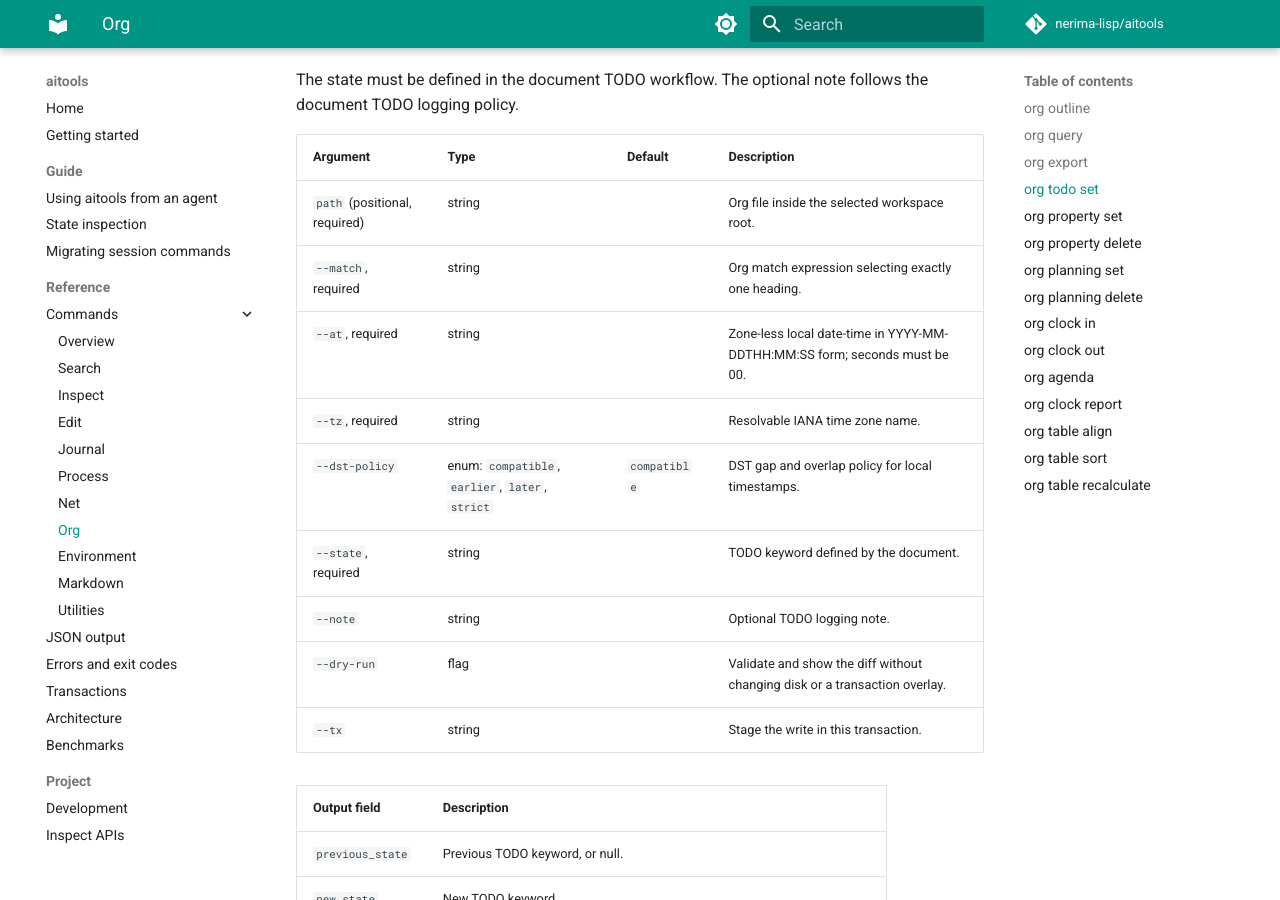
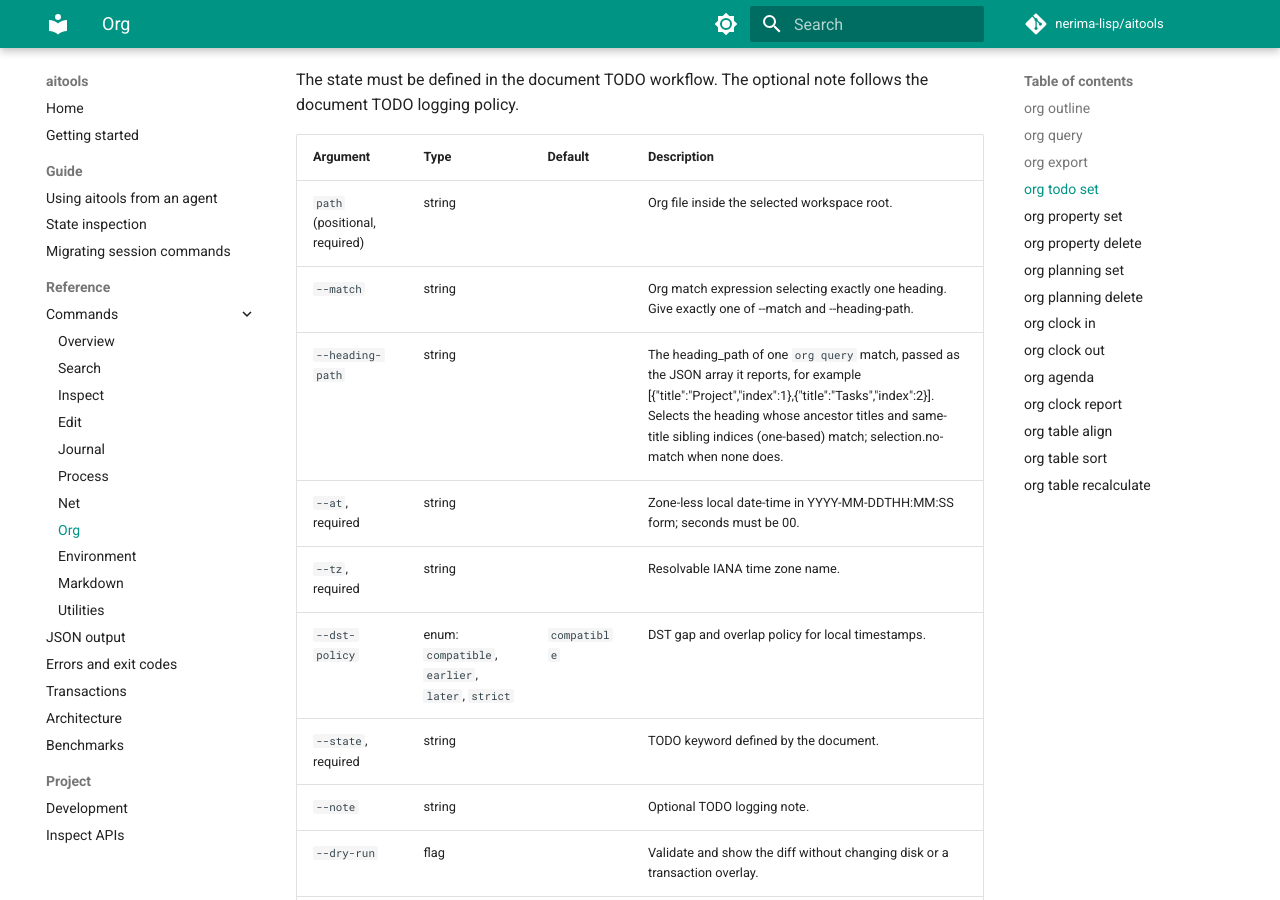
Before and after one commit to nerima-lisp/aitools, an MkDocs documentation site: the page built from docs/src/reference/commands/org.md, in a window 1280 px wide and 900 px high, scrolled down 2920 px. Built offline with MkDocs 1.6.1 and Material for MkDocs 9.7.7, drawn with Linux system fonts in a browser that asks for light colours; comment, search, counter and statistics services are not loaded; some of the changed text lies outside the part shown.

Commit message:
docs(org): regenerate the command reference for --heading-path

```diff
--- a/docs/src/reference/commands/org.md
+++ b/docs/src/reference/commands/org.md
@@ -69,7 +69,8 @@ The state must be defined in the document TODO workflow. The optional note follo
 | Argument | Type | Default | Description |
 |---|---|---|---|
 | `path` (positional, required) | string |  | Org file inside the selected workspace root. |
-| `--match`, required | string |  | Org match expression selecting exactly one heading. |
+| `--match` | string |  | Org match expression selecting exactly one heading. Give exactly one of --match and --heading-path. |
+| `--heading-path` | string |  | The heading_path of one `org query` match, passed as the JSON array it reports, for example [{"title":"Project","index":1},{"title":"Tasks","index":2}]. Selects the heading whose ancestor titles and same-title sibling indices (one-based) match; selection.no-match when none does. |
 | `--at`, required | string |  | Zone-less local date-time in YYYY-MM-DDTHH:MM:SS form; seconds must be 00. |
 | `--tz`, required | string |  | Resolvable IANA time zone name. |
 | `--dst-policy` | enum: `compatible`, `earlier`, `later`, `strict` | `compatible` | DST gap and overlap policy for local timestamps. |
@@ -101,7 +102,8 @@ Adds an unregistered property when needed. The property value must be a single l
 | Argument | Type | Default | Description |
 |---|---|---|---|
 | `path` (positional, required) | string |  | Org file inside the selected workspace root. |
-| `--match`, required | string |  | Org match expression selecting exactly one heading. |
+| `--match` | string |  | Org match expression selecting exactly one heading. Give exactly one of --match and --heading-path. |
+| `--heading-path` | string |  | The heading_path of one `org query` match, passed as the JSON array it reports, for example [{"title":"Project","index":1},{"title":"Tasks","index":2}]. Selects the heading whose ancestor titles and same-title sibling indices (one-based) match; selection.no-match when none does. |
 | `--at`, required | string |  | Zone-less local date-time in YYYY-MM-DDTHH:MM:SS form; seconds must be 00. |
 | `--tz`, required | string |  | Resolvable IANA time zone name. |
 | `--dst-policy` | enum: `compatible`, `earlier`, `later`, `strict` | `compatible` | DST gap and overlap policy for local timestamps. |
@@ -132,7 +134,8 @@ A missing property is a no-op. Duplicate same-name properties in the drawer are
 | Argument | Type | Default | Description |
 |---|---|---|---|
 | `path` (positional, required) | string |  | Org file inside the selected workspace root. |
-| `--match`, required | string |  | Org match expression selecting exactly one heading. |
+| `--match` | string |  | Org match expression selecting exactly one heading. Give exactly one of --match and --heading-path. |
+| `--heading-path` | string |  | The heading_path of one `org query` match, passed as the JSON array it reports, for example [{"title":"Project","index":1},{"title":"Tasks","index":2}]. Selects the heading whose ancestor titles and same-title sibling indices (one-based) match; selection.no-match when none does. |
 | `--at`, required | string |  | Zone-less local date-time in YYYY-MM-DDTHH:MM:SS form; seconds must be 00. |
 | `--tz`, required | string |  | Resolvable IANA time zone name. |
 | `--dst-policy` | enum: `compatible`, `earlier`, `later`, `strict` | `compatible` | DST gap and overlap policy for local timestamps. |
@@ -162,7 +165,8 @@ Accepts one active timestamp for scheduled or deadline and one inactive timestam
 | Argument | Type | Default | Description |
 |---|---|---|---|
 | `path` (positional, required) | string |  | Org file inside the selected workspace root. |
-| `--match`, required | string |  | Org match expression selecting exactly one heading. |
+| `--match` | string |  | Org match expression selecting exactly one heading. Give exactly one of --match and --heading-path. |
+| `--heading-path` | string |  | The heading_path of one `org query` match, passed as the JSON array it reports, for example [{"title":"Project","index":1},{"title":"Tasks","index":2}]. Selects the heading whose ancestor titles and same-title sibling indices (one-based) match; selection.no-match when none does. |
 | `--at`, required | string |  | Zone-less local date-time in YYYY-MM-DDTHH:MM:SS form; seconds must be 00. |
 | `--tz`, required | string |  | Resolvable IANA time zone name. |
 | `--dst-policy` | enum: `compatible`, `earlier`, `later`, `strict` | `compatible` | DST gap and overlap policy for local timestamps. |
@@ -194,7 +198,8 @@ A missing timestamp of the requested kind is a no-op.
 | Argument | Type | Default | Description |
 |---|---|---|---|
 | `path` (positional, required) | string |  | Org file inside the selected workspace root. |
-| `--match`, required | string |  | Org match expression selecting exactly one heading. |
+| `--match` | string |  | Org match expression selecting exactly one heading. Give exactly one of --match and --heading-path. |
+| `--heading-path` | string |  | The heading_path of one `org query` match, passed as the JSON array it reports, for example [{"title":"Project","index":1},{"title":"Tasks","index":2}]. Selects the heading whose ancestor titles and same-title sibling indices (one-based) match; selection.no-match when none does. |
 | `--at`, required | string |  | Zone-less local date-time in YYYY-MM-DDTHH:MM:SS form; seconds must be 00. |
 | `--tz`, required | string |  | Resolvable IANA time zone name. |
 | `--dst-policy` | enum: `compatible`, `earlier`, `later`, `strict` | `compatible` | DST gap and overlap policy for local timestamps. |
@@ -224,7 +229,8 @@ Requires an explicit local time context. A heading with an existing running cloc
 | Argument | Type | Default | Description |
 |---|---|---|---|
 | `path` (positional, required) | string |  | Org file inside the selected workspace root. |
-| `--match`, required | string |  | Org match expression selecting exactly one heading. |
+| `--match` | string |  | Org match expression selecting exactly one heading. Give exactly one of --match and --heading-path. |
+| `--heading-path` | string |  | The heading_path of one `org query` match, passed as the JSON array it reports, for example [{"title":"Project","index":1},{"title":"Tasks","index":2}]. Selects the heading whose ancestor titles and same-title sibling indices (one-based) match; selection.no-match when none does. |
 | `--at`, required | string |  | Zone-less local date-time in YYYY-MM-DDTHH:MM:SS form; seconds must be 00. |
 | `--tz`, required | string |  | Resolvable IANA time zone name. |
 | `--dst-policy` | enum: `compatible`, `earlier`, `later`, `strict` | `compatible` | DST gap and overlap policy for local timestamps. |
@@ -253,7 +259,8 @@ The selected heading must contain exactly one running clock.
 | Argument | Type | Default | Description |
 |---|---|---|---|
 | `path` (positional, required) | string |  | Org file inside the selected workspace root. |
-| `--match`, required | string |  | Org match expression selecting exactly one heading. |
+| `--match` | string |  | Org match expression selecting exactly one heading. Give exactly one of --match and --heading-path. |
+| `--heading-path` | string |  | The heading_path of one `org query` match, passed as the JSON array it reports, for example [{"title":"Project","index":1},{"title":"Tasks","index":2}]. Selects the heading whose ancestor titles and same-title sibling indices (one-based) match; selection.no-match when none does. |
 | `--at`, required | string |  | Zone-less local date-time in YYYY-MM-DDTHH:MM:SS form; seconds must be 00. |
 | `--tz`, required | string |  | Resolvable IANA time zone name. |
 | `--dst-policy` | enum: `compatible`, `earlier`, `later`, `strict` | `compatible` | DST gap and overlap policy for local timestamps. |
@@ -307,9 +314,10 @@ The range is half-open: from is included and through is excluded. Running clocks
 | Argument | Type | Default | Description |
 |---|---|---|---|
 | `path` (positional, required) | string |  | Org file to read. |
-| `--match`, required | string |  | Org match expression selecting one heading. |
 | `--from`, required | string |  | Inclusive start of the half-open local date-time range. |
 | `--through`, required | string |  | Exclusive end of the half-open local date-time range. |
+| `--match` | string |  | Org match expression selecting exactly one heading. Give exactly one of --match and --heading-path. |
+| `--heading-path` | string |  | The heading_path of one `org query` match, passed as the JSON array it reports, for example [{"title":"Project","index":1},{"title":"Tasks","index":2}]. Selects the heading whose ancestor titles and same-title sibling indices (one-based) match; selection.no-match when none does. |
 | `--at`, required | string |  | Zone-less local date-time in YYYY-MM-DDTHH:MM:SS form; seconds must be 00. |
 | `--tz`, required | string |  | Resolvable IANA time zone name. |
 | `--dst-policy` | enum: `compatible`, `earlier`, `later`, `strict` | `compatible` | DST gap and overlap policy for local timestamps. |
```
